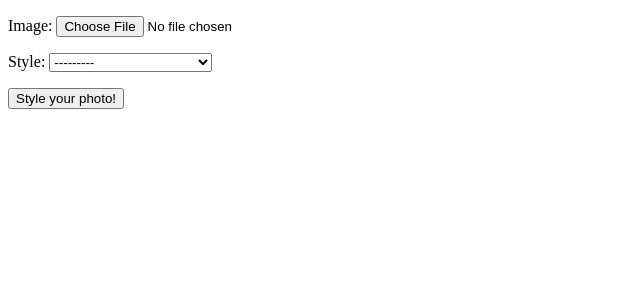
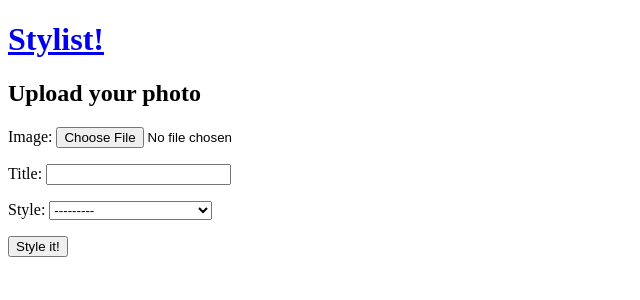
Before and after one commit to hnarayanan/stylist, a Django app: page /photos/upload/ in a window 1280 px wide. Shown: the top 300 px of the page, without its empty margins (0-640 px from the left). Run offline with Django 3.2, Linux system fonts and the light colour scheme.

Commit message:
Successfully handle uploaded images

```diff
--- a/photos/forms.py
+++ b/photos/forms.py
@@ -7,4 +7,4 @@ class PhotoUploadForm(ModelForm):
 
     class Meta:
         model = Photo
-        fields = ['image', 'style']
+        fields = ['image', 'title', 'style']
--- a/photos/templates/photos/photo_detail.html
+++ b/photos/templates/photos/photo_detail.html
@@ -3,7 +3,7 @@
 {% block title %}{{ photo.title }} on Stylist{% endblock %}
 
 {% block content %}
-<h1>Stylist!</h1>
+<h1><a href="{% url 'photo:list' %}">Stylist!</a></h1>
 <h2>{{ photo.title }} styled as the {{ photo.get_style_display }}</h2>
 <img src="{{ photo.image.url }}">
 {% endblock %}
--- a/photos/templates/photos/photo_list.html
+++ b/photos/templates/photos/photo_list.html
@@ -3,7 +3,8 @@
 {% block title %}Recent photos on stylist!{% endblock %}
 
 {% block content %}
-<h1>Recent photos on stylist!</h1>
+<h1>Stylist!</h1>
+<p><a href="{% url 'photo:upload' %}">Upload and style a new photo</a></p>
 {% for photo in photos %}
 <h2>{{ photo.title }} styled as the {{ photo.get_style_display }}</h2>
 <a href="{{ photo.get_absolute_url }}"><img src="{{ photo.image.url }}"></a>
--- a/photos/templates/photos/photo_upload.html
+++ b/photos/templates/photos/photo_upload.html
@@ -3,9 +3,11 @@
 {% block title %}Style your photo!{% endblock %}
 
 {% block content %}
+<h1><a href="{% url 'photo:list' %}">Stylist!</a></h1>
+<h2>Upload your photo</h2>
 <form action="" method="post" enctype="multipart/form-data">
   {% csrf_token %}
   {{ form.as_p }}
-  <input type="submit" value="Style your photo!">
+  <input type="submit" value="Style it!">
 </form>
 {% endblock %}
--- a/photos/views.py
+++ b/photos/views.py
@@ -1,5 +1,6 @@
 from django.views.generic import DetailView, ListView
 from django.views.generic.edit import FormView
+from django.core.urlresolvers import reverse
 
 from .models import Photo
 from .forms import PhotoUploadForm
@@ -21,13 +22,16 @@ class PhotoUpload(FormView):
 
     template_name = 'photos/photo_upload.html'
     form_class = PhotoUploadForm
-    success_url = '/admin/'
 
     def form_valid(self, form):
-        # TODO: Do some stuff with the valid form data
-        # that's been posted.
         photo = Photo(
             image=self.get_form_kwargs().get('files')['image'],
+            title=self.get_form_kwargs().get('data')['title'],
             style=self.get_form_kwargs().get('data')['style'],
         )
-        return super(PhotoUploadView, self).form_valid(self)
+        photo.save()
+        self.photo_id = photo.id
+        return super(PhotoUpload, self).form_valid(self)
+
+    def get_success_url(self):
+        return reverse('photo:detail', kwargs={'pk': self.photo_id})
```
Also changed, not shown: 1 other file.
